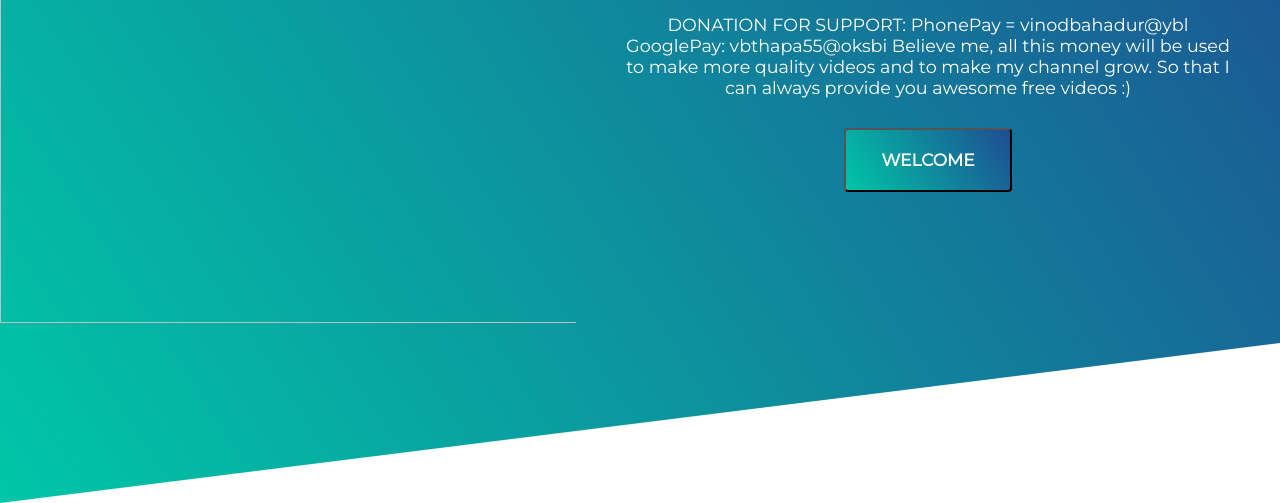
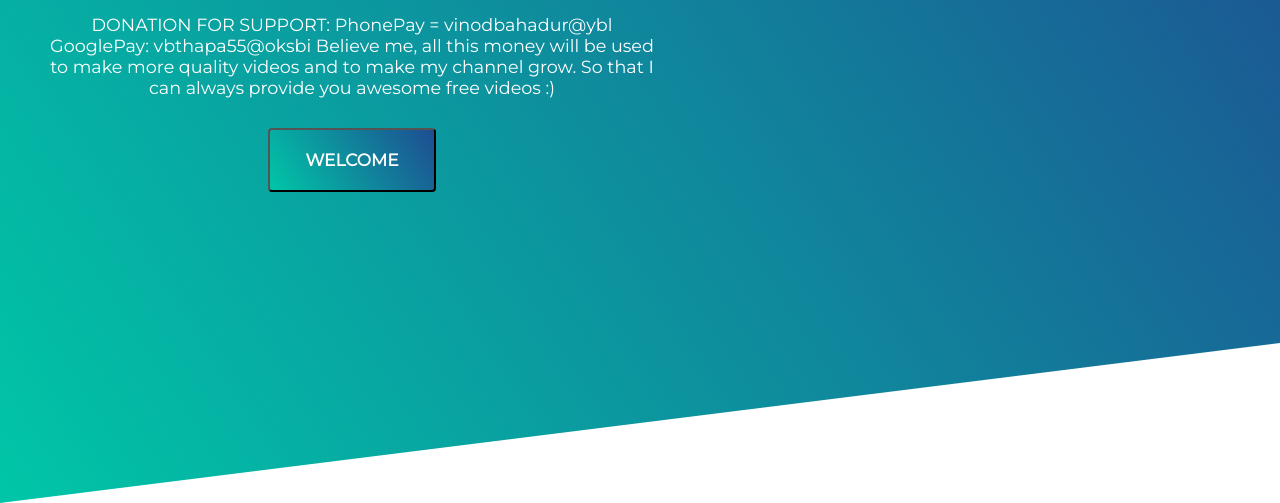
Before and after one commit to kaavyaa12/kaavyaa12.github.io, a plain HTML site: page index.html in a window 1280 px wide. Shown: the part 297-800 px from the top of the page. Drawn offline with nearby package versions, Linux system fonts and the light colour scheme.

Commit message:
Update index.html

```diff
--- a/index.html
+++ b/index.html
@@ -26,9 +26,7 @@
   </div>
  </nav>
  <section>
-  <div class="leftside">
-   <img src="../img./images.png">
-  </div>
+
   <div class="rightside">
    <h1>Our Modern Website</h1>
    <p>  DONATION FOR SUPPORT:    PhonePay = vinodbahadur@ybl      GooglePay: vbthapa55@oksbi   Believe me, all this money will be used to make more quality videos and to make my channel grow. So that I can always provide you awesome free videos :)   </p>
```
